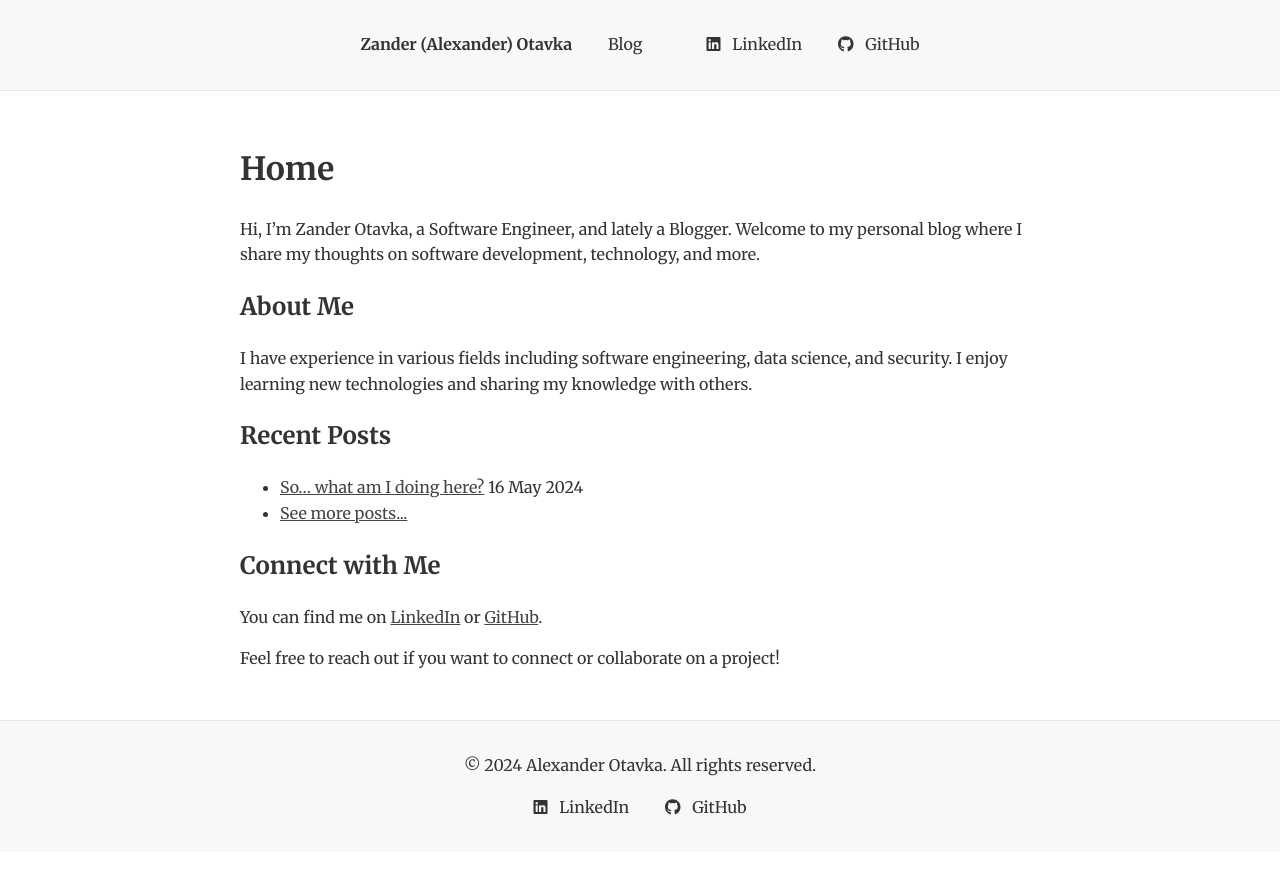
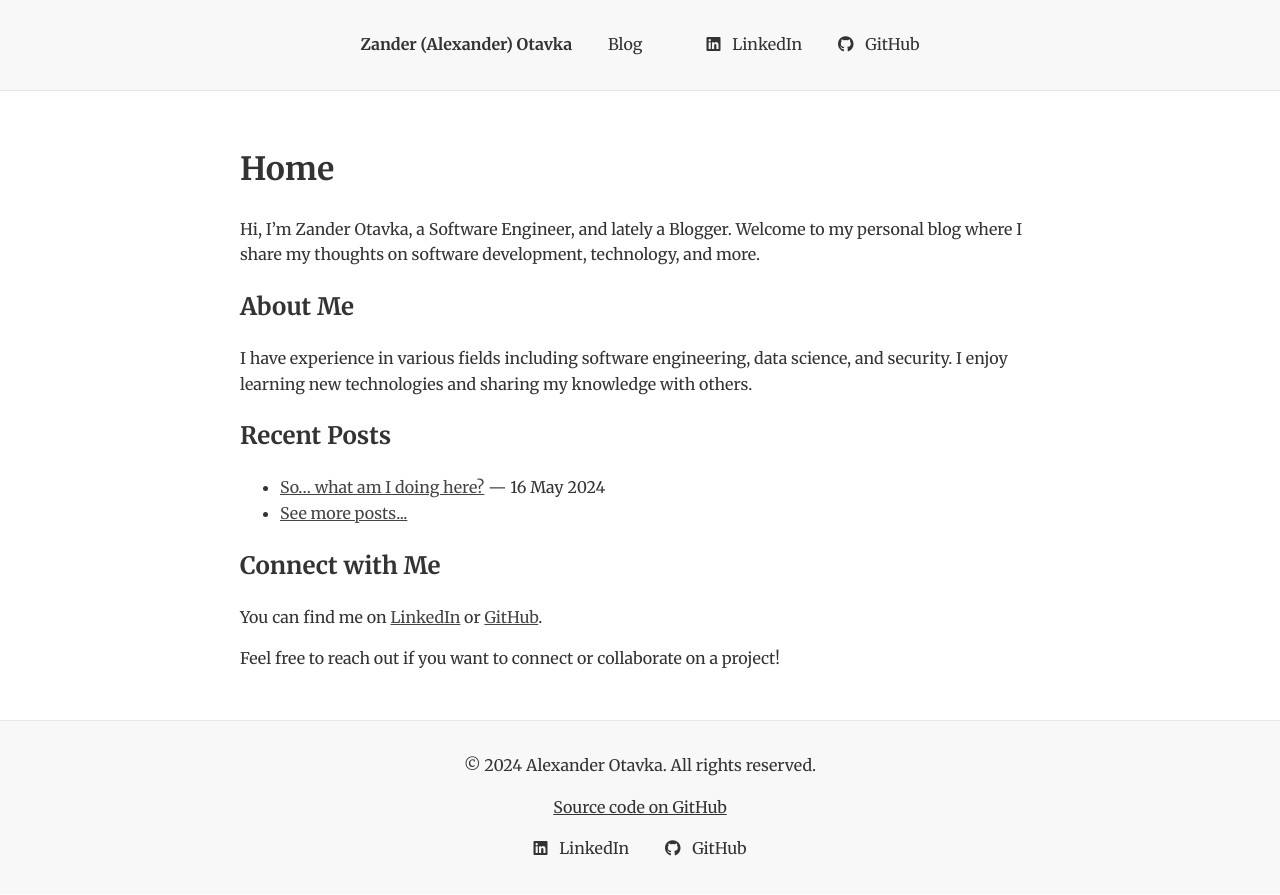
Before and after one commit to AlexanderOtavka/AlexanderOtavka.github.io, a Jekyll site: the page built from index.md, in a window 1280 px wide. Shown: the top 895 px of the page. Built offline with Jekyll 4.4.1, drawn with Linux system fonts in a browser that asks for light colours.

Commit message:
Tweak blog post rendering

```diff
--- a/_config.yml
+++ b/_config.yml
@@ -20,7 +20,7 @@ defaults:
       path: ""
       type: "posts"
     values:
-      layout: "post"
+      layout: "default"
 
 title_separator: " | "
 social:
--- a/_layouts/default.html
+++ b/_layouts/default.html
@@ -30,6 +30,11 @@
   </main>
   <footer>
     <p>&copy; {{ site.time | date: "%Y" }} {{ site.author.name }}. All rights reserved.</p>
+    <p>
+      <a href="https://github.com/AlexanderOtavka/AlexanderOtavka.github.io/tree/main" target="_blank">
+        Source code on GitHub
+      </a>
+    </p>
     {% include social.html %}
   </footer>
 </body>
--- a/assets/css/main.css
+++ b/assets/css/main.css
@@ -65,6 +65,10 @@ footer {
   text-align: center;
 }
 
+footer a {
+  color: inherit;
+}
+
 .social-links {
   margin: 1rem;
 }
--- a/index.md
+++ b/index.md
@@ -19,7 +19,7 @@ knowledge with others.
   {% for post in site.posts limit:5 %}
     <li>
       <a href="{{ post.url }}">{{ post.title }}</a>
-      <span>{{ post.date | date_to_string }}</span>
+      <span>&mdash; {{ post.date | date_to_string }}</span>
     </li>
   {% endfor %}
   <li>
```
Also changed, not shown: _posts/2024-05-16-so-what-am-i-doing-here.md (+1 -1 lines), blog/index.md (+7 -8 lines).
